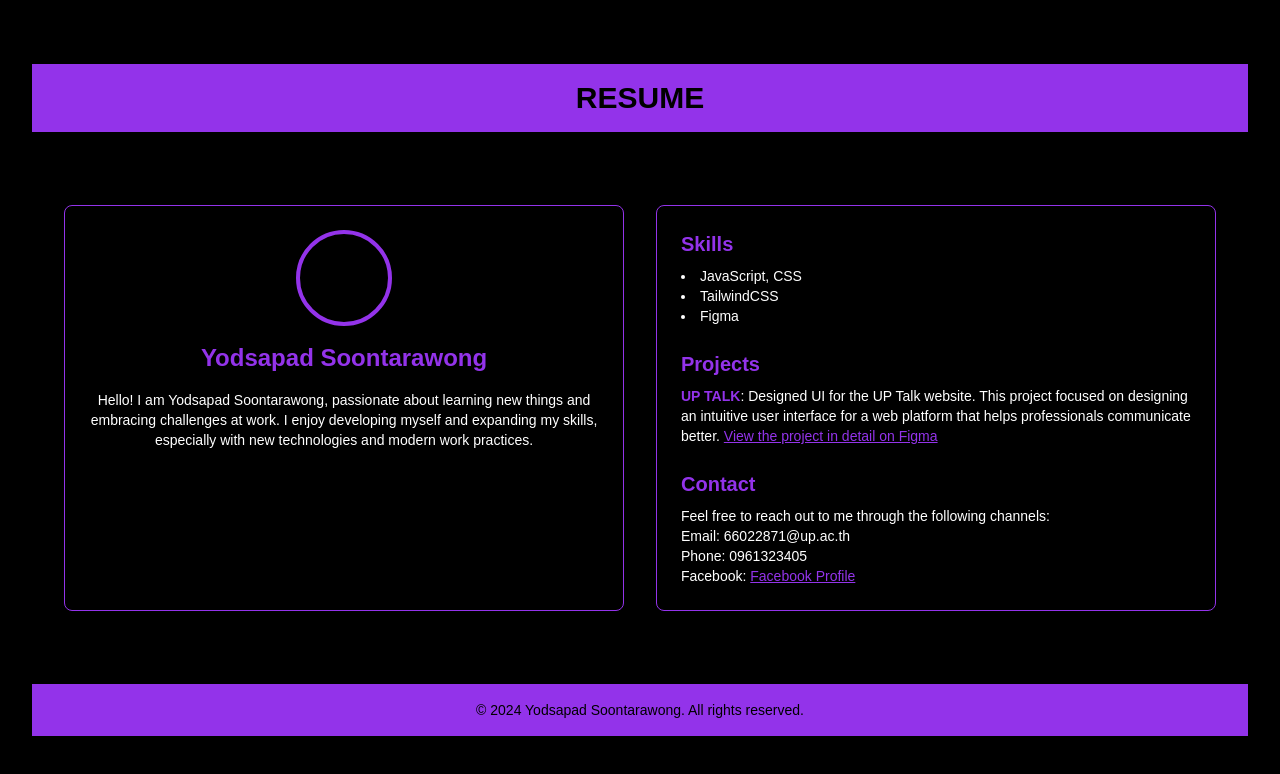
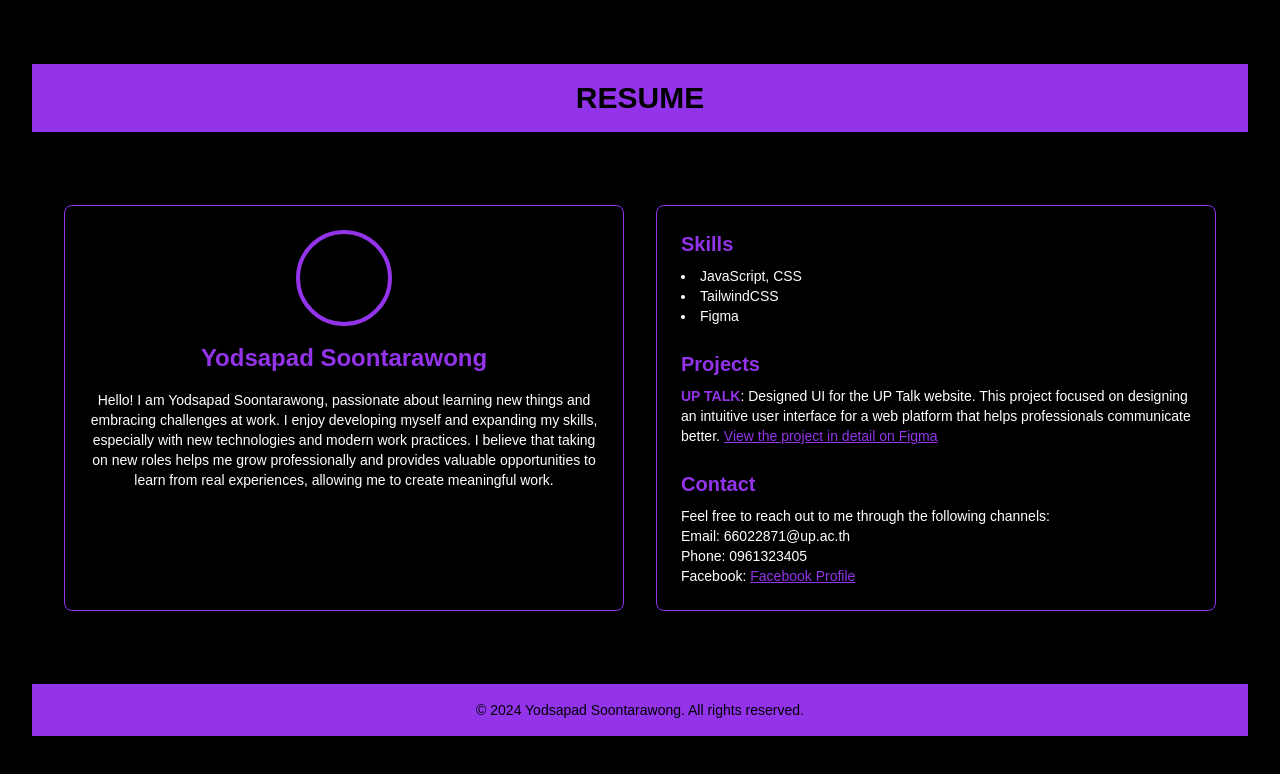
Before and after one commit to yodsapad/resume-portfolio1, a Next.js app: page / in a window 1280 px wide. Shown: the top 774 px of the page. Built offline with nearby package versions, Linux system fonts and the light colour scheme.

Commit message:
Commit message 4

```diff
--- a/pages/index.js
+++ b/pages/index.js
@@ -18,6 +18,8 @@ export default function Home() {
             <p className="text-sm">
               Hello! I am Yodsapad Soontarawong, passionate about learning new things and embracing challenges at work.
               I enjoy developing myself and expanding my skills, especially with new technologies and modern work practices.
+              I believe that taking on new roles helps me grow professionally and provides valuable opportunities
+              to learn from real experiences, allowing me to create meaningful work.
             </p>
           </div>
         </section>
```
